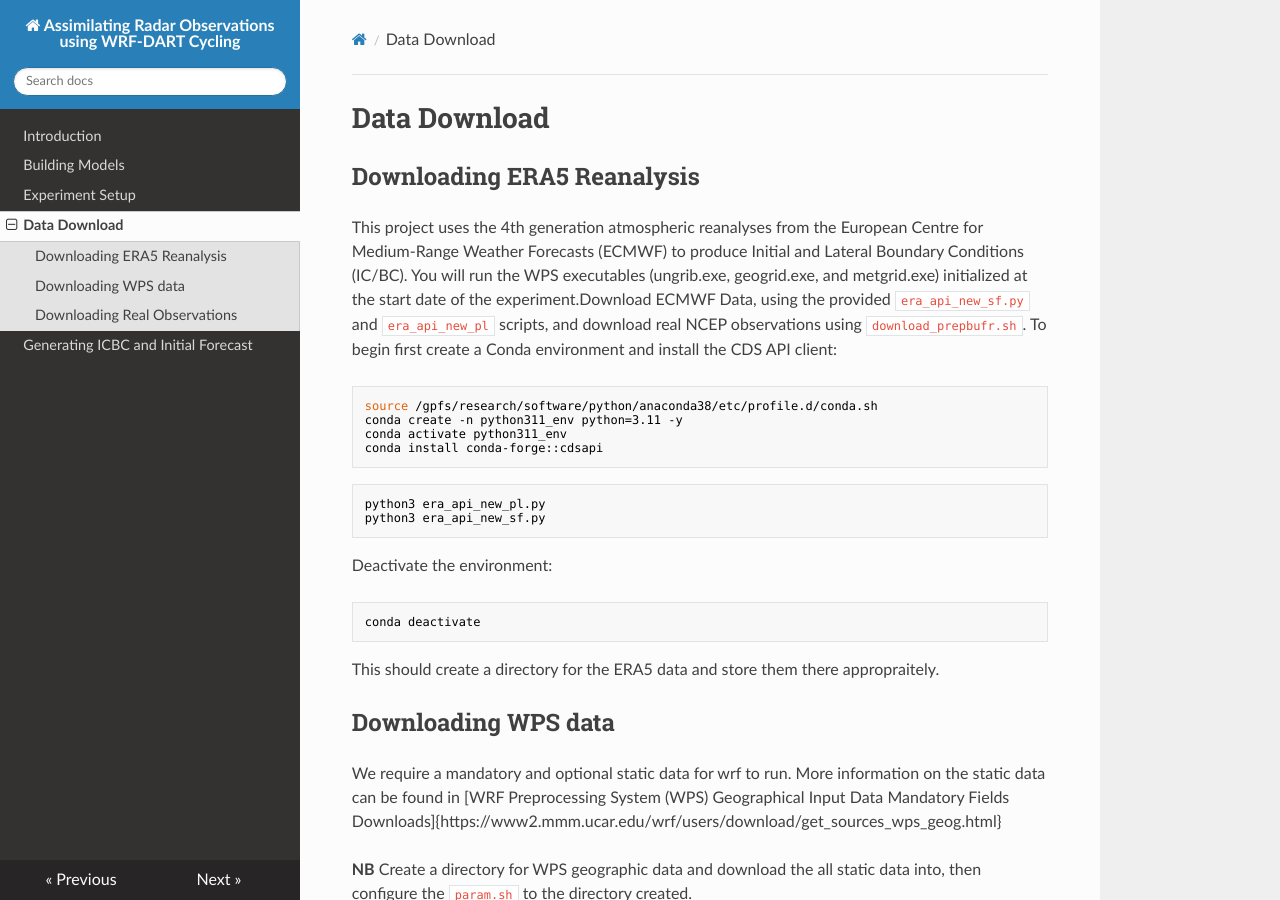
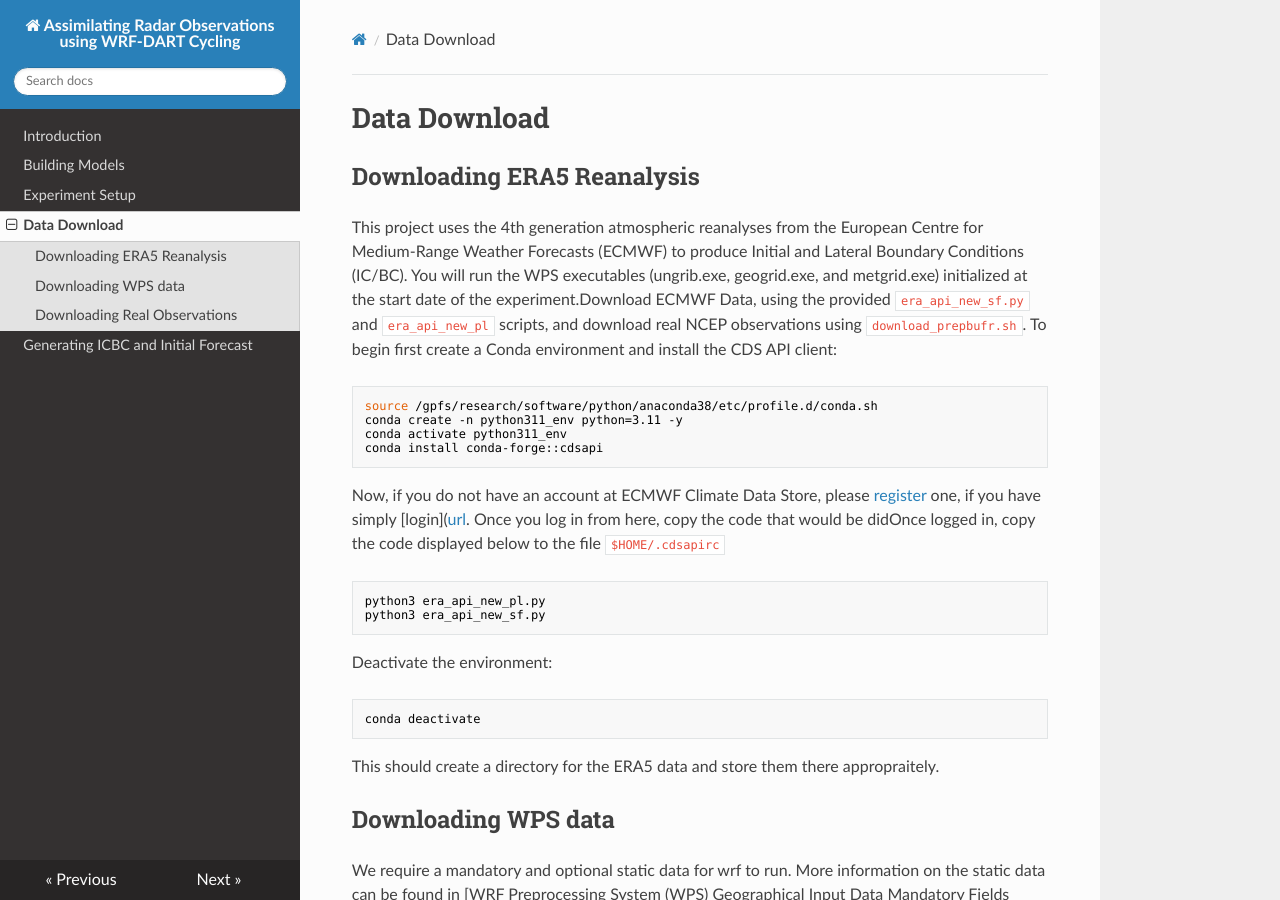
Before and after one commit to stephen-asare/WRF-DART-CYCLING, an MkDocs documentation site: the page built from docs/data_download.md, in a window 1280 px wide and 900 px high. Built offline with MkDocs 1.6.1, drawn with Linux system fonts in a browser that asks for light colours; nearby versions of some CDN libraries.

Commit message:
Update data_download.md

````diff
--- a/docs/data_download.md
+++ b/docs/data_download.md
@@ -8,7 +8,7 @@ conda create -n python311_env python=3.11 -y
 conda activate python311_env
 conda install conda-forge::cdsapi
 ```
-
+Now, if you do not have an account at ECMWF Climate Data Store, please [register]([url](https://cds.climate.copernicus.eu/how-to-api#)) one, if you have simply [login]([url](https://cds.climate.copernicus.eu/how-to-api#). Once you log in from here, copy the code that would be didOnce logged in, copy the code displayed below to the file `$HOME/.cdsapirc`
 ```
 python3 era_api_new_pl.py
 python3 era_api_new_sf.py
````
